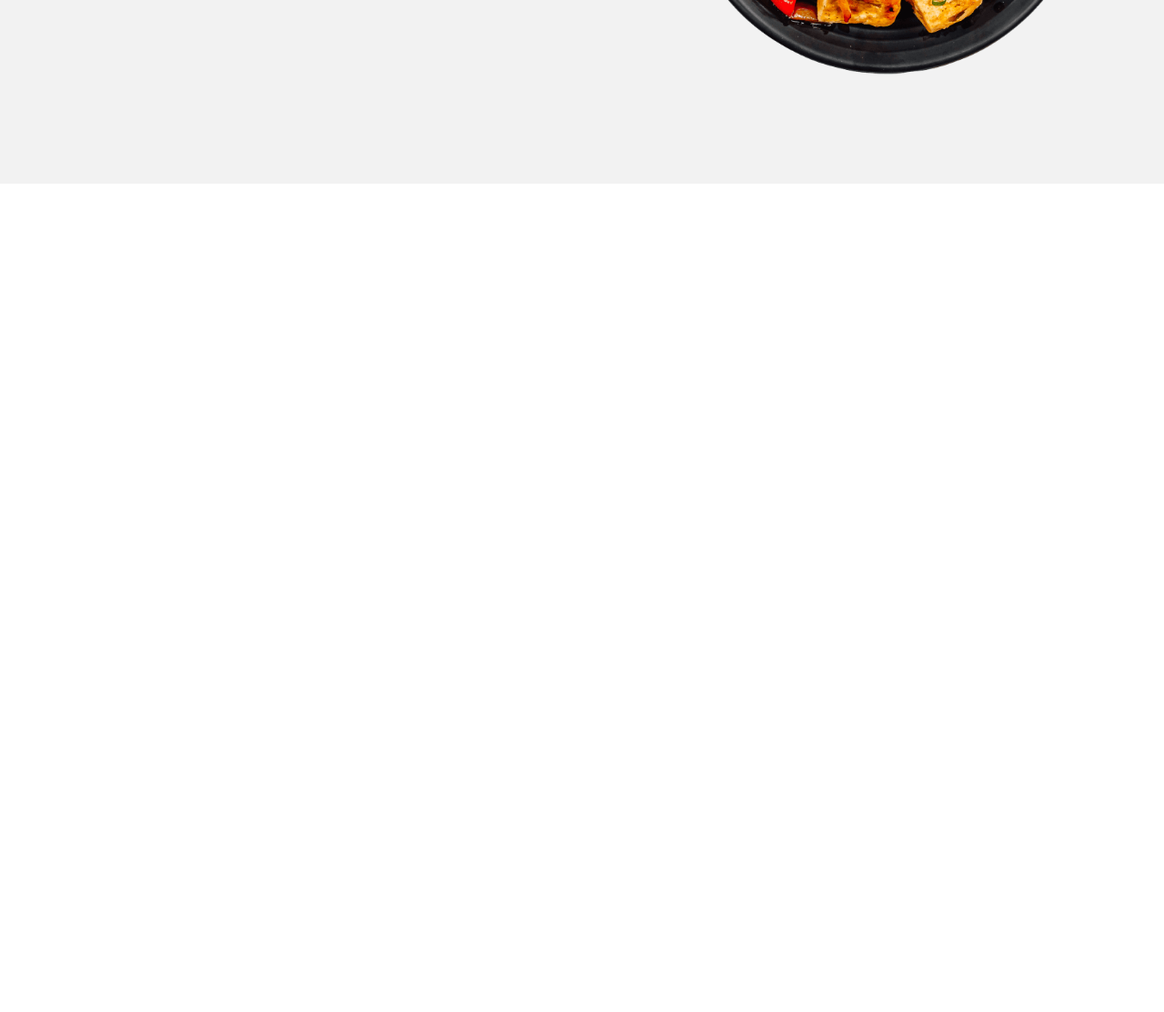
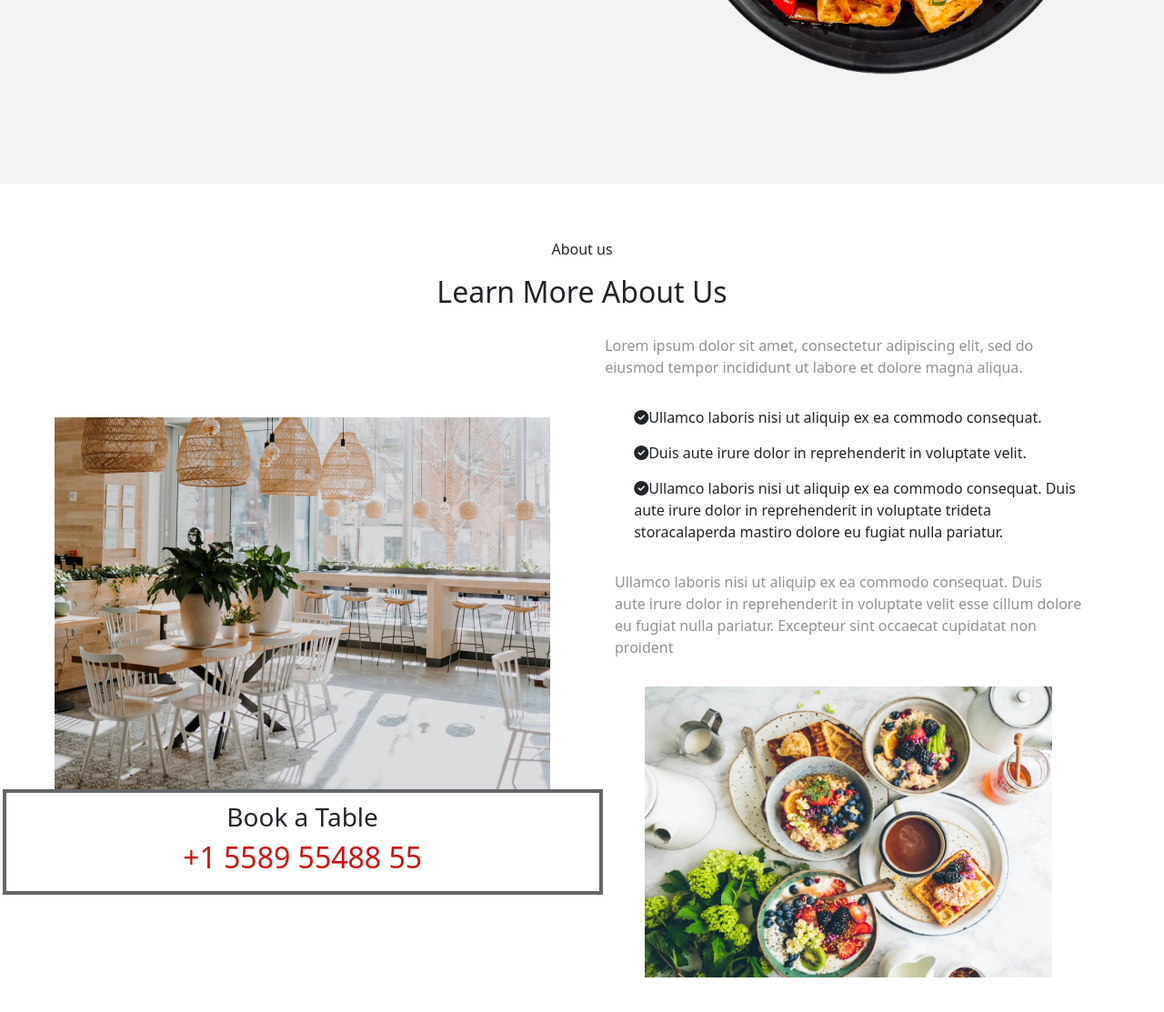
Before and after one commit to Aminakarfi/JavaScript_DOM_Final_Project_AminaKarfi, a website: page index.html in a window 1280 px wide. Shown: the part 509-1622 px from the top of the page at 91% size. Before the commit the page ends 800 px from the top, so only its background shows below. Drawn offline with nearby package versions, Linux system fonts and the light colour scheme; files whose address does not match are found by name.

Commit message:
About sexion

```diff
--- a/index.html
+++ b/index.html
@@ -6,6 +6,9 @@
     <meta name="viewport" content="width=device-width, initial-scale=1.0">
     <title>Document</title>
     <link rel="stylesheet" href="./public/css/app.css">
+    <link rel="stylesheet" href="https://cdnjs.cloudflare.com/ajax/libs/font-awesome/6.6.0/css/all.min.css"
+        integrity="sha512-Kc323vGBEqzTmouAECnVceyQqyqdsSiqLQISBL29aUW4U/M7pSPA/gEUZQqv1cwx4OnYxTxve5UMg5GT6L4JJg=="
+        crossorigin="anonymous" referrerpolicy="no-referrer" />
 </head>
 
 <body>
@@ -84,6 +87,42 @@
 
 
 
+
+
+<!-- ! About sexion -->
+<section class="about">
+    <div class="about-us">
+        <p>About us</p>
+        <h2>Learn More <span>About Us</span></h2>
+    </div>
+    <div class="about-content">
+        <div class="left-about">
+            <img src="./public/images/about.jpg" alt="">
+            <div class="book-table">
+                <h3>Book a Table</h3>
+                <h2>+1 5589 55488 55</h2>
+            </div>
+        </div>
+        <div class="right-about">
+            <p>Lorem ipsum dolor sit amet, consectetur adipiscing elit, sed do eiusmod tempor incididunt ut labore
+                et dolore magna aliqua.</p>
+            <ul>
+                <li><i class="fa-solid fa-circle-check"></i>Ullamco laboris nisi ut aliquip ex ea commodo consequat.
+                </li>
+                <li><i class="fa-solid fa-circle-check"></i>Duis aute irure dolor in reprehenderit in voluptate
+                    velit.</li>
+                <li><i class="fa-solid fa-circle-check"></i>Ullamco laboris nisi ut aliquip ex ea commodo consequat.
+                    Duis aute irure dolor in reprehenderit in voluptate trideta storacalaperda mastiro dolore eu
+                    fugiat nulla pariatur.</li>
+            </ul>
+            <p>Ullamco laboris nisi ut aliquip ex ea commodo consequat. Duis<br> aute irure dolor in reprehenderit
+                in voluptate velit esse cillum dolore<br> eu fugiat nulla pariatur. Excepteur sint occaecat
+                cupidatat non<br> proident</p>
+            <a href=""><img src="./public/images/about-2.jpg" alt=""></a>
+        </div>
+    </div>
+</section>
+
     <script src="./public/js/app.js"></script>
     <script src="./node_modules/bootstrap/dist/js/bootstrap.bundle.js"></script>
 </body>
--- a/src/sass/_allModules.sass
+++ b/src/sass/_allModules.sass
@@ -1,2 +1,3 @@
 @import ../sass/modules/_header
 @import ../sass/modules/_home
+@import ../sass/modules/_About
--- /dev/null
+++ b/src/sass/modules/_About.sass
@@ -0,0 +1,51 @@
+.about
+    padding: 60px
+.about-us
+    text-align: center
+    display: flex
+    align-items: center
+    justify-content: center
+    flex-direction: column
+.about-content
+    display: flex
+    flex-wrap: nowrap
+
+.left-about
+    width: 47%
+    margin-right: 20px
+    display: flex
+    flex-direction: column
+    img
+        width: 100%
+        height: auto
+
+.book-table
+    display: flex
+    flex-direction: column
+    align-items: center
+    border: 4px solid #636669
+    padding: 10px
+    width: 660px
+    h2
+        color: #ce1212
+
+.right-about
+    display: flex
+    justify-content: center
+    flex-direction: column
+    text-align: start
+    width: 53%
+    margin-left: 20px
+    gap: 15px
+    padding: 20px
+    p
+        color: #909294
+    ul
+        list-style: none
+        display: flex
+        flex-direction: column
+        gap: 15px
+        align-items: start
+    img
+        width: 35vw
+        height: 40vh
```
Also changed, not shown: public/css/app.css, src/sass/modules/_home.sass (line endings or trailing spaces), 1 other file.
